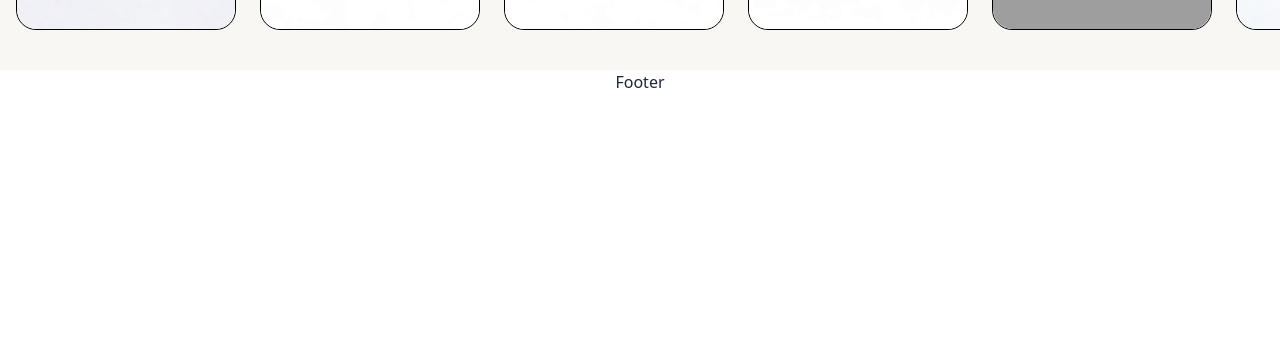
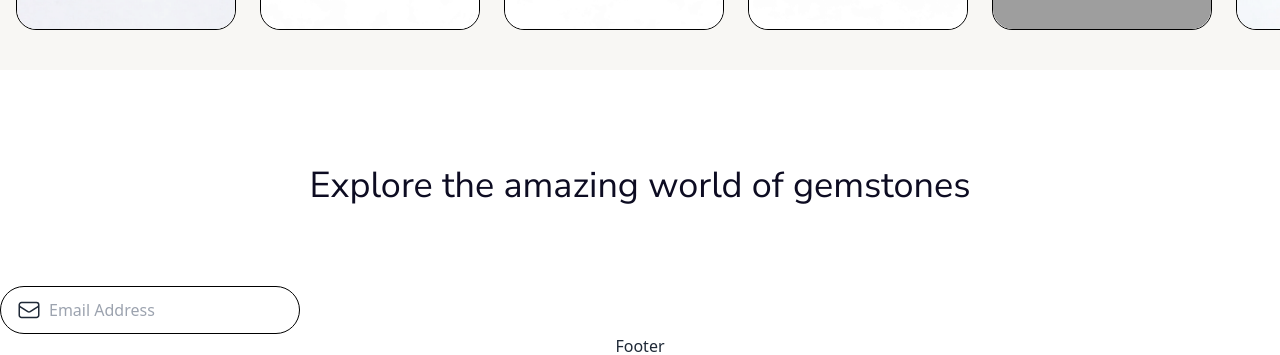
Before and after one commit to SebSchoeneberger/KLUGELOU-FE, a React (Vite) app: page / in a window 1280 px wide. Shown: the part 962-1317 px from the top of the page. Before the commit the page ends 1056 px from the top, so only its background shows below. Built offline with nearby package versions, Linux system fonts and the light colour scheme; grey boxes are pictures that could not be loaded; a web font is replaced by a local one.

Commit message:
Searchbar Section

```diff
--- /dev/null
+++ b/src/Components/SearchBar.jsx
@@ -0,0 +1,14 @@
+function SearchBar() {
+    return (
+        <>
+            <label className="input flex items-center gap-2 box-border w-full max-w-[300px] h-[48px] bg-white border border-black rounded-full">
+                <svg xmlns="http://www.w3.org/2000/svg" fill="none" viewBox="0 0 24 24" strokeWidth={1.5} stroke="currentColor" className="w-6 h-6">
+                    <path strokeLinecap="round" strokeLinejoin="round" d="M21.75 6.75v10.5a2.25 2.25 0 0 1-2.25 2.25h-15a2.25 2.25 0 0 1-2.25-2.25V6.75m19.5 0A2.25 2.25 0 0 0 19.5 4.5h-15a2.25 2.25 0 0 0-2.25 2.25m19.5 0v.243a2.25 2.25 0 0 1-1.07 1.916l-7.5 4.615a2.25 2.25 0 0 1-2.36 0L3.32 8.91a2.25 2.25 0 0 1-1.07-1.916V6.75" />
+                </svg>
+                <input type="text" className="grow" placeholder="Email Address" />
+            </label>
+        </>
+     );
+}
+
+export default SearchBar;
--- a/src/Pages/Home.jsx
+++ b/src/Pages/Home.jsx
@@ -1,5 +1,6 @@
 import Button from "../Components/Button";
 import Carousel from "../Components/Carousel";
+import SearchBar from "../Components/SearchBar";
 
 function Home() {
     return (
@@ -14,8 +15,8 @@ function Home() {
                     </p>
                     <div className="flex flex-col md:flex-row justify-center items-center gap-[16px] md:gap-[24px]">
                         <label className="input flex items-center gap-2 box-border w-full max-w-[300px] h-[48px] bg-white border border-black rounded-full">
-                        <svg xmlns="http://www.w3.org/2000/svg" fill="none" viewBox="0 0 24 24" strokeWidth={1.5} stroke="currentColor" className="w-6 h-6">
-                            <path strokeLinecap="round" strokeLinejoin="round" d="M21.75 6.75v10.5a2.25 2.25 0 0 1-2.25 2.25h-15a2.25 2.25 0 0 1-2.25-2.25V6.75m19.5 0A2.25 2.25 0 0 0 19.5 4.5h-15a2.25 2.25 0 0 0-2.25 2.25m19.5 0v.243a2.25 2.25 0 0 1-1.07 1.916l-7.5 4.615a2.25 2.25 0 0 1-2.36 0L3.32 8.91a2.25 2.25 0 0 1-1.07-1.916V6.75" />
+                            <svg xmlns="http://www.w3.org/2000/svg" fill="none" viewBox="0 0 24 24" strokeWidth={1.5} stroke="currentColor" className="w-6 h-6">
+                                <path strokeLinecap="round" strokeLinejoin="round" d="M21.75 6.75v10.5a2.25 2.25 0 0 1-2.25 2.25h-15a2.25 2.25 0 0 1-2.25-2.25V6.75m19.5 0A2.25 2.25 0 0 0 19.5 4.5h-15a2.25 2.25 0 0 0-2.25 2.25m19.5 0v.243a2.25 2.25 0 0 1-1.07 1.916l-7.5 4.615a2.25 2.25 0 0 1-2.36 0L3.32 8.91a2.25 2.25 0 0 1-1.07-1.916V6.75" />
                             </svg>
                             <input type="text" className="grow" placeholder="Email Address" />
                         </label>
@@ -27,6 +28,16 @@ function Home() {
             <section>
                 <Carousel />
             </section>
+
+            <section>
+
+                <h1 className="font-nunito text-4xl font-medium text-customBlack text-center pt-24 pb-20">
+                    Explore the amazing world of gemstones
+                </h1>
+
+                <SearchBar />
+
+            </section>
         </>
     );
 }
```
